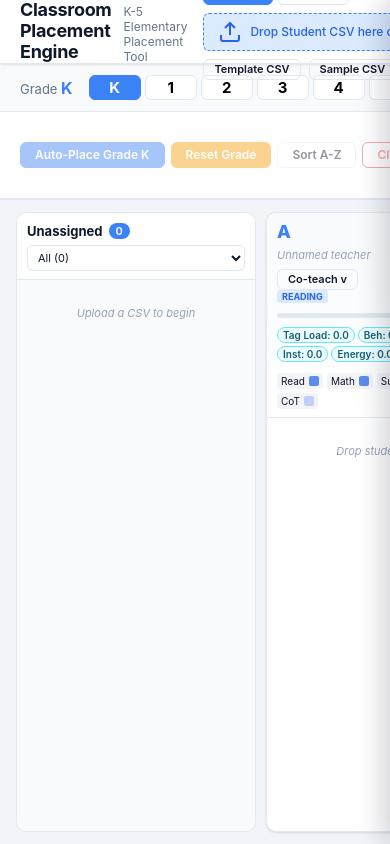
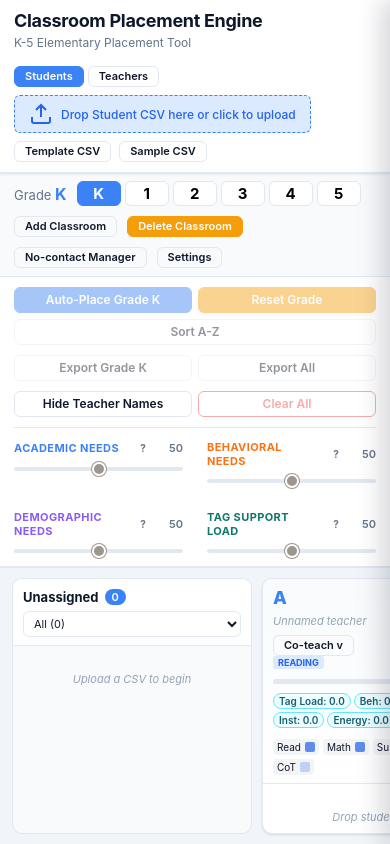
Before and after one commit to brisonharvey/elementary-classroom-list-engine, a React (Vite) app: page / in a window 390 px wide. Built offline with nearby package versions, Linux system fonts and the light colour scheme.

Commit message:
UI and Control Bar Updates

```diff
--- a/src/App.css
+++ b/src/App.css
@@ -76,8 +76,9 @@ html, body, #root {
   align-items: center;
   justify-content: space-between;
   gap: 16px;
+  flex-wrap: wrap;
   padding: 0 20px;
-  height: var(--header-h);
+  min-height: var(--header-h);
   background: var(--surface);
   border-bottom: 1px solid var(--border);
   flex-shrink: 0;
@@ -91,6 +92,8 @@ html, body, #root {
   display: flex;
   align-items: baseline;
   gap: 12px;
+  flex-wrap: wrap;
+  min-width: 0;
 }
 
 .app-title {
@@ -110,6 +113,8 @@ html, body, #root {
   align-items: center;
   gap: 12px;
   position: relative;
+  margin-left: auto;
+  min-width: 0;
 }
 
 /* ── Toolbar ── */
@@ -117,8 +122,9 @@ html, body, #root {
   display: flex;
   align-items: center;
   gap: 16px;
+  flex-wrap: wrap;
   padding: 0 20px;
-  height: var(--toolbar-h);
+  min-height: var(--toolbar-h);
   background: var(--surface-2);
   border-bottom: 1px solid var(--border);
   flex-shrink: 0;
@@ -128,6 +134,7 @@ html, body, #root {
   display: flex;
   align-items: center;
   gap: 16px;
+  flex-wrap: wrap;
 }
 
 .active-grade-indicator {
@@ -144,10 +151,11 @@ html, body, #root {
 /* ── Controls row ── */
 .controls-row {
   display: flex;
-  align-items: center;
-  gap: 0;
-  padding: 0 20px;
-  height: var(--controls-h);
+  align-items: stretch;
+  gap: 12px;
+  flex-wrap: wrap;
+  padding: 12px 20px;
+  min-height: var(--controls-h);
   background: var(--surface);
   border-bottom: 2px solid var(--border);
   flex-shrink: 0;
@@ -371,6 +379,7 @@ html, body, #root {
   border-radius: var(--radius);
   background: var(--surface);
   min-width: 560px;
+  max-width: min(92vw, 760px);
   box-shadow: var(--shadow-md);
   position: absolute;
   top: calc(100% + 8px);
@@ -546,6 +555,8 @@ html, body, #root {
   align-items: flex-start;
   padding: 0 20px;
   flex: 1;
+  flex-wrap: wrap;
+  min-width: 320px;
 }
 
 .slider-group {
@@ -668,19 +679,32 @@ html, body, #root {
   padding-right: 20px;
   border-right: 1px solid var(--border);
   flex-shrink: 0;
+  min-width: min(100%, 640px);
 }
 
 .control-actions {
   display: flex;
-  align-items: center;
+  align-items: flex-start;
+  gap: 10px;
+  flex-wrap: wrap;
+}
+
+.control-group {
+  display: flex;
   gap: 6px;
-}
-
-.divider {
-  width: 1px;
-  height: 24px;
-  background: var(--border);
-  margin: 0 4px;
+  flex-wrap: wrap;
+  padding-right: 10px;
+  margin-right: 2px;
+  border-right: 1px solid var(--border);
+}
+
+.control-group:last-child {
+  border-right: 0;
+  padding-right: 0;
+}
+
+.control-group-secondary {
+  margin-left: auto;
 }
 
 .placement-warnings {
@@ -1269,6 +1293,167 @@ html, body, #root {
   flex-shrink: 0;
 }
 
+@media (max-width: 1280px) {
+  .summary-drawer {
+    width: min(640px, 64vw);
+    min-width: 380px;
+  }
+
+  .controls-row {
+    align-items: flex-start;
+  }
+
+  .weight-sliders {
+    padding: 0;
+  }
+}
+
+@media (max-width: 1024px) {
+  .app-header,
+  .toolbar,
+  .controls-row,
+  .main-warnings-row {
+    padding-left: 14px;
+    padding-right: 14px;
+  }
+
+  .header-right {
+    width: 100%;
+    margin-left: 0;
+  }
+
+  .toolbar-left {
+    gap: 10px;
+  }
+
+  .control-bar {
+    width: 100%;
+    min-width: 0;
+    padding-right: 0;
+    border-right: 0;
+    padding-bottom: 10px;
+    border-bottom: 1px solid var(--border);
+  }
+
+  .control-group-secondary {
+    margin-left: 0;
+  }
+
+  .weight-sliders {
+    min-width: 0;
+    width: 100%;
+    padding: 0;
+  }
+
+  .summary-drawer {
+    top: calc(var(--header-h) + var(--toolbar-h) + 34px);
+    width: min(560px, 86vw);
+    min-width: 0;
+  }
+
+  .slide-panel {
+    width: min(560px, 86vw);
+    min-width: 0;
+  }
+
+  .mapping-panel {
+    min-width: 0;
+    width: min(92vw, 640px);
+  }
+
+  .mapping-grid {
+    grid-template-columns: 1fr;
+  }
+}
+
+@media (max-width: 760px) {
+  .app {
+    overflow: auto;
+  }
+
+  html, body, #root {
+    overflow: auto;
+  }
+
+  .app-header {
+    padding-top: 10px;
+    padding-bottom: 10px;
+  }
+
+  .header-left {
+    align-items: flex-start;
+    flex-direction: column;
+    gap: 4px;
+  }
+
+  .toolbar {
+    padding-top: 8px;
+    padding-bottom: 8px;
+  }
+
+  .controls-row {
+    padding-top: 10px;
+    padding-bottom: 10px;
+  }
+
+  .workspace {
+    padding: 10px 12px;
+  }
+
+  .summary-drawer {
+    top: auto;
+    bottom: 0;
+    width: 100vw;
+    height: min(78vh, 720px);
+  }
+
+  .summary-drawer-header {
+    position: sticky;
+    top: 0;
+    z-index: 2;
+  }
+
+  .slide-panel {
+    width: 100vw;
+    height: 100vh;
+  }
+
+  .floating-actions {
+    right: 10px;
+    left: 10px;
+    align-items: stretch;
+  }
+
+  .floating-action-btn {
+    justify-content: center;
+  }
+
+  .bottom-panels {
+    max-height: 38vh;
+  }
+
+  .control-group {
+    width: 100%;
+    border-right: 0;
+    padding-right: 0;
+    margin-right: 0;
+  }
+
+  .control-group .btn {
+    flex: 1 1 150px;
+    justify-content: center;
+  }
+
+  .grade-selector {
+    flex-wrap: wrap;
+  }
+
+  .grade-btn {
+    min-width: 44px;
+    flex: 1 1 44px;
+  }
+}
+
 .summary-table {
   width: 100%;
   border-collapse: collapse;
--- a/src/components/ControlBar.tsx
+++ b/src/components/ControlBar.tsx
@@ -67,6 +67,7 @@ export function ControlBar() {
   return (
     <div className="control-bar" ref={barRef}>
       <div className="control-actions">
+        <div className="control-group">
           <button
             className="btn btn-primary"
             onClick={autoPlace}
@@ -91,16 +92,9 @@ export function ControlBar() {
           >
             Sort A-Z
           </button>
-        <button
-          className="btn btn-danger"
-          onClick={clearAll}
-          disabled={!hasStudents && state.snapshots.length === 0}
-          title="Clear all app state"
-        >
-          Clear All
-        </button>
-        <div className="divider" />
+        </div>
 
+        <div className="control-group">
           <button
             className="btn btn-ghost"
             onClick={exportGrade}
@@ -117,6 +111,9 @@ export function ControlBar() {
           >
             Export All
           </button>
+        </div>
+
+        <div className="control-group control-group-secondary">
           <button
             className="btn btn-ghost"
             onClick={toggleTeacherNames}
@@ -124,6 +121,15 @@ export function ControlBar() {
           >
             {state.showTeacherNames ? "Hide Teacher Names" : "Show Teacher Names"}
           </button>
+          <button
+            className="btn btn-danger"
+            onClick={clearAll}
+            disabled={!hasStudents && state.snapshots.length === 0}
+            title="Clear all app state"
+          >
+            Clear All
+          </button>
+        </div>
       </div>
 
       {showWarnings &&
```
Lines whose indentation alone changed are shown as unchanged.
